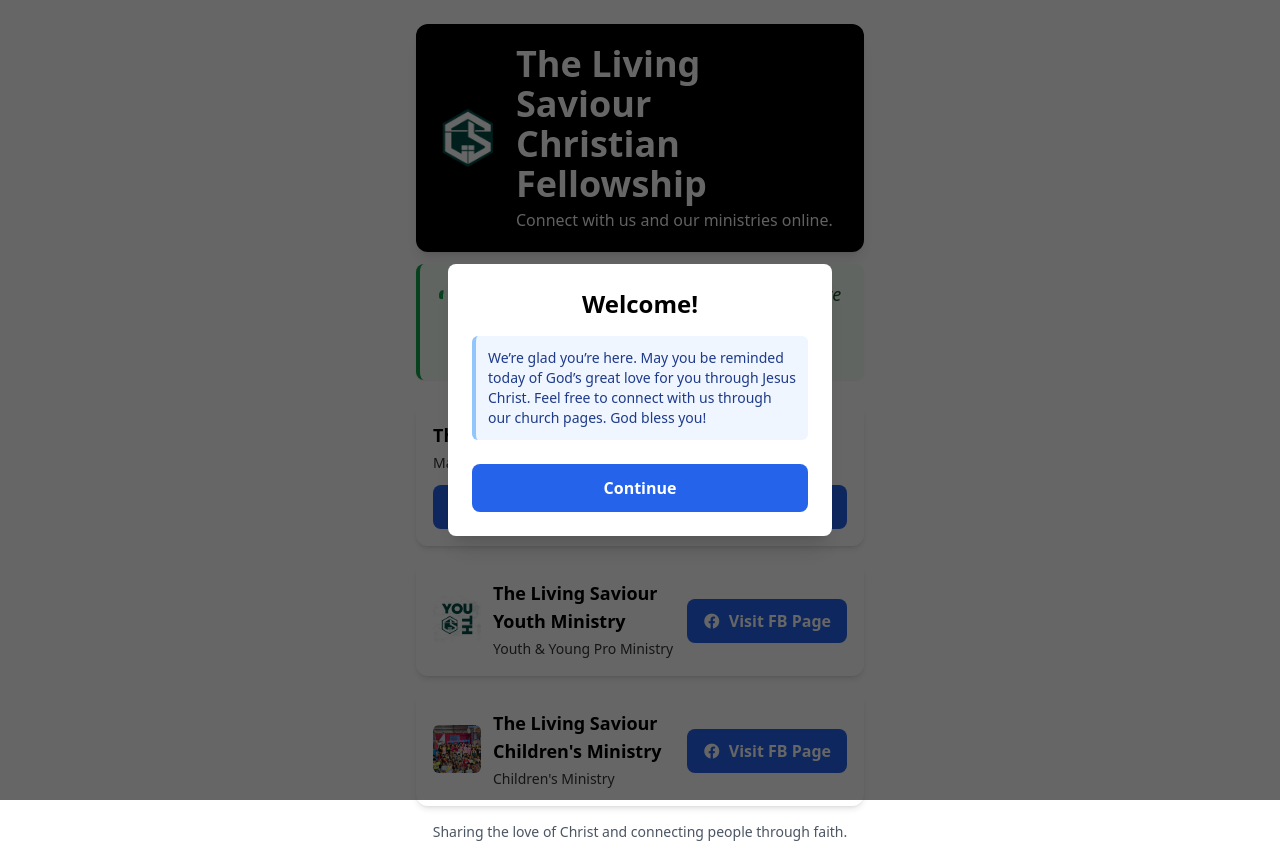
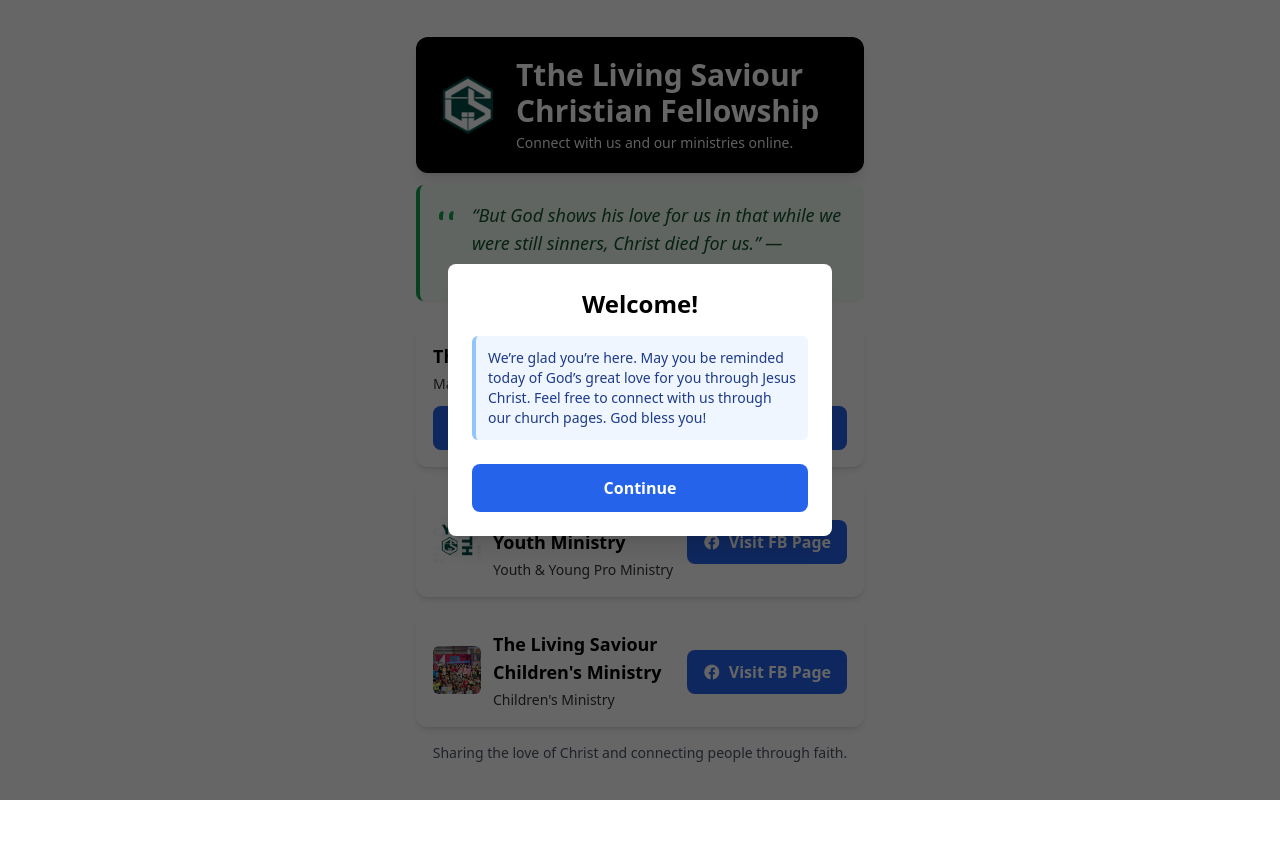
Before and after one commit to austriaj12/church-card, a plain HTML site: page index.html in a window 1280 px wide. After the commit the page ends 800 px from the top, so only its background shows below. Drawn offline with nearby package versions, Linux system fonts and the light colour scheme.

Commit message:
Update index.html

```diff
--- a/index.html
+++ b/index.html
@@ -27,15 +27,15 @@
         <img src="churchlogo.png" alt="Logo watermark" class="w-2/3 max-w-[420px] mx-auto" style="opacity:0.06">
     </div>
 
-    <div class="min-h-screen flex items-center justify-center p-6">
+    <div class="min-h-screen flex items-center justify-center p-4 sm:p-6">
         <div class="w-full max-w-md mx-auto">
 
-            <div class="mb-3 rounded-xl bg-black p-5 shadow-lg text-white relative z-20">
-                <div class="flex items-center gap-4">
+            <div class="mb-3 rounded-xl bg-black p-4 sm:p-5 shadow-lg text-white relative z-20">
+                <div class="flex items-center gap-3 sm:gap-4">
                     <img src="churchlogo.png" alt="The Living Saviour logo" class="w-16 h-16 rounded-lg object-contain"/>
                     <div>
-                        <h1 class="text-2xl sm:text-3xl md:text-4xl font-extrabold leading-tight">The Living Saviour<br><span class="block">Christian Fellowship</span></h1>
-                        <p class="mt-1 text-sm sm:text-base opacity-95">Connect with us and our ministries online.</p>
+                        <h1 class="text-xl sm:text-2xl md:text-3xl font-extrabold leading-tight">Tthe Living Saviour<br><span class="block">Christian Fellowship</span></h1>
+                        <p class="mt-1 text-xs sm:text-sm opacity-95">Connect with us and our ministries online.</p>
                     </div>
                 </div>
             </div>
```
